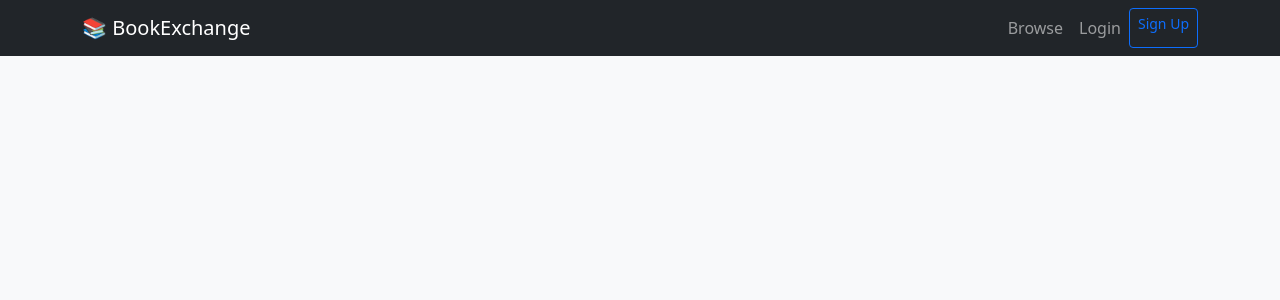
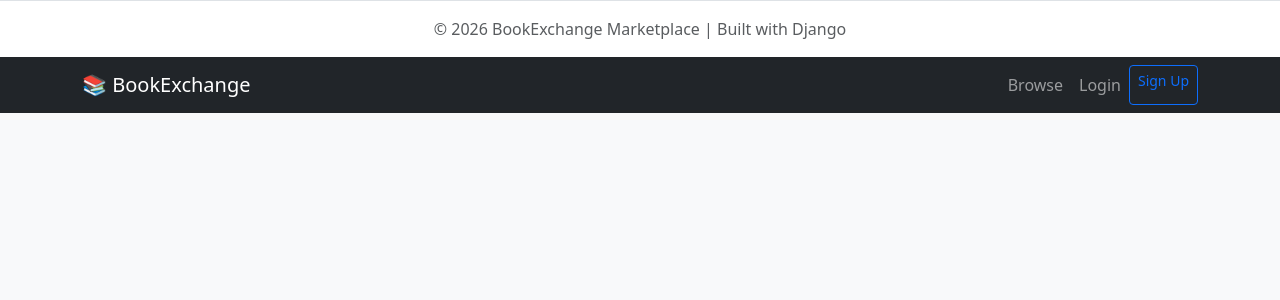
Before and after one commit to saleh-er/BookExchange-Local-Marketplace, a Django app: page / in a window 1280 px wide. Shown: the top 300 px of the page. Run offline with Django 5.2, Linux system fonts and the light colour scheme.

Commit message:
ui: add sticky footer to base template

```diff
--- a/templates/base.html
+++ b/templates/base.html
@@ -6,6 +6,11 @@
     <title>BookExchange</title>
     <link href="https://cdn.jsdelivr.net/npm/bootstrap@5.3.0/dist/css/bootstrap.min.css" rel="stylesheet">
 </head>
+<footer class="footer mt-auto py-3 bg-white border-top">
+    <div class="container text-center">
+        <span class="text-muted">© 2026 BookExchange Marketplace | Built with Django</span>
+    </div>
+</footer>
 <body class="bg-light">
     <nav class="navbar navbar-expand-lg navbar-dark bg-dark mb-4">
         <div class="container">
```
